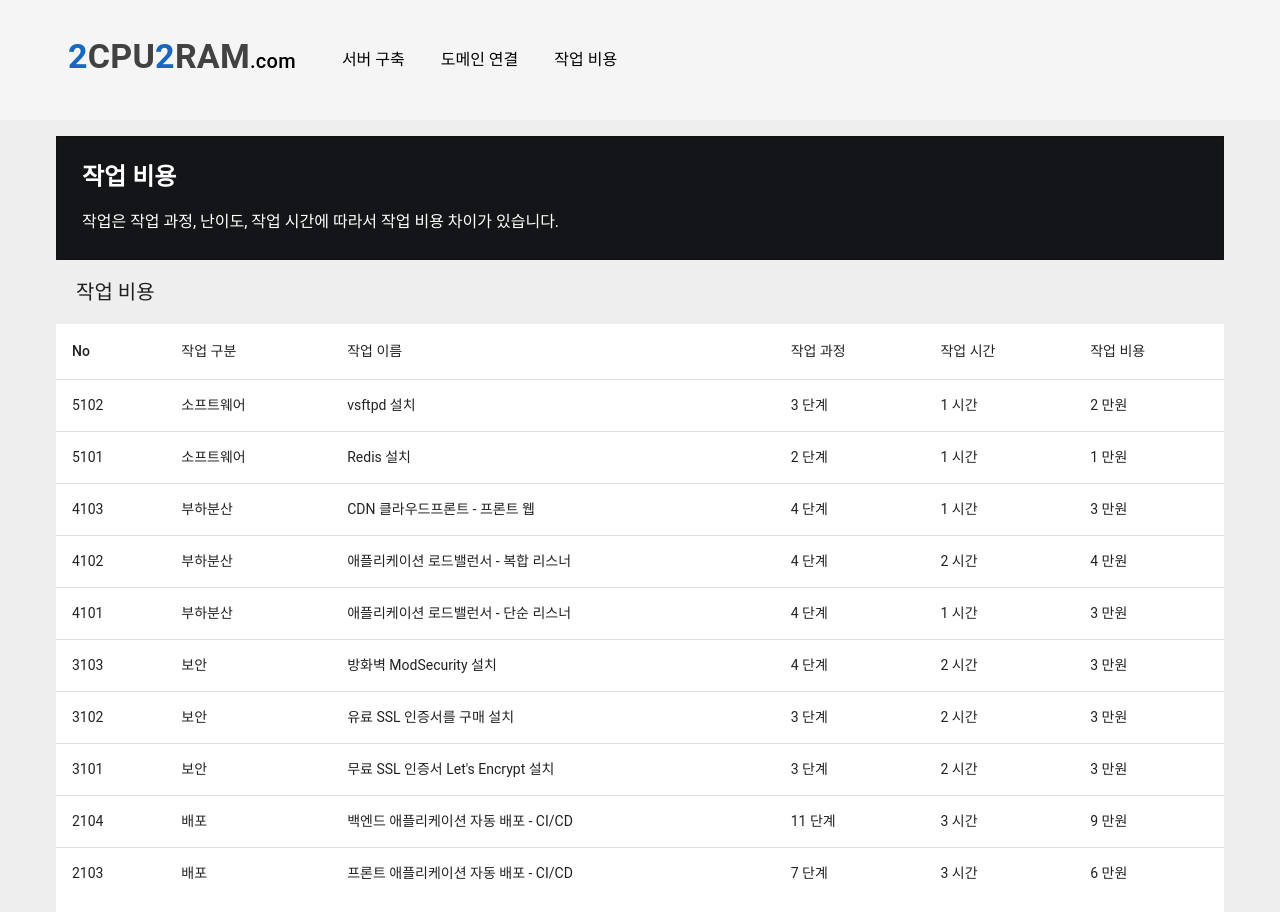
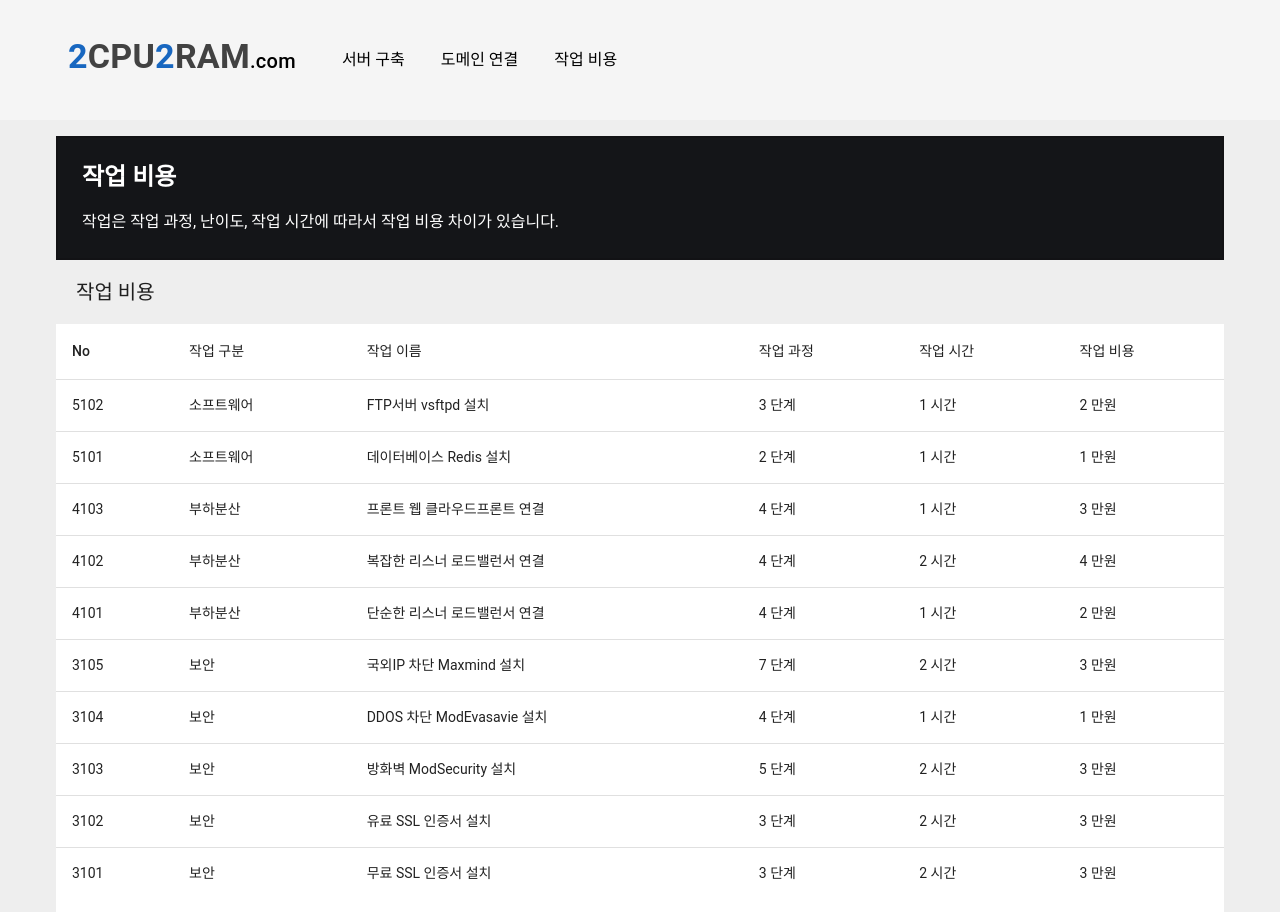
Before and after one commit to donkihotel/nuxt4, a Nuxt app: page /task in a window 1280 px wide. Shown: the top 912 px of the page. Built offline with nearby package versions, Linux system fonts and the light colour scheme.

Commit message:
260121-4

```diff
--- a/app/data/task/3102.json
+++ b/app/data/task/3102.json
@@ -2,15 +2,15 @@
     "id": 3102,
     "date": "2025-10-23",
     "type": "보안",
-    "title": "유료 SSL 인증서를 구매 설치",
+    "title": "유료 SSL 인증서 구매 설치",
     "time": 1,
     "price": 3,
     "image": null,
     "process": [
         {
             "step": 1,
-            "title": "SS 인증서 구매",
-            "content": "인증서를 파는곳에서 구매를 합니다."
+            "title": "SSL 인증서 구매",
+            "content": "인증서를 구매를 합니다."
         },
         {
             "step": 2,
--- a/app/data/task/3103.json
+++ b/app/data/task/3103.json
@@ -3,7 +3,7 @@
     "date": "2025-10-23",
     "type": "보안",
     "title": "방화벽 ModSecurity 설치",
-    "time": 1,
+    "time": 2,
     "price": 3,
     "image": null,
     "process": [
@@ -26,6 +26,11 @@
             "step": 4,
             "title": "ModSecurity 설정",
             "content": "차단 룰을 설정 합니다."
+        },
+        {
+            "step": 5,
+            "title": "웹서버 재시작",
+            "content": "Apaceh 또는 Nginx를 재시작 합니다."
         }
     ]
 }
--- /dev/null
+++ b/app/data/task/3104.json
@@ -0,0 +1,31 @@
+{
+    "id": 3104,
+    "date": "2025-10-23",
+    "type": "보안",
+    "title": "DDOS 차단 ModEvasive 설치",
+    "time": 1,
+    "price": 1,
+    "image": null,
+    "process": [
+        {
+            "step": 1,
+            "title": "Evasive 설치",
+            "content": "아파치 모듈 Evasive 설치를 하고 활성화 합니다."
+        },
+        {
+            "step": 2,
+            "title": "로그 디렉토리 생성",
+            "content": "로그 디렉토리를 생성하고 권한 설정을 합니다."
+        },
+        {
+            "step": 3,
+            "title": "Evasive 설정",
+            "content": "차단 규칙을 설정합니다."
+        },
+        {
+            "step": 4,
+            "title": "아파치 재시작",
+            "content": "아파치를 재시작 합니다."
+        }
+    ]
+}
--- /dev/null
+++ b/app/data/task/3105.json
@@ -0,0 +1,51 @@
+{
+    "id": 3105,
+    "date": "2025-10-23",
+    "type": "보안",
+    "title": "국외IP 차단 Maxmind 설치",
+    "time": 2,
+    "price": 3,
+    "image": null,
+    "process": [
+        {
+            "step": 1,
+            "title": "Maxmind 키 발급",
+            "content": "Maxmind 사이트에서 키 발급 합니다."
+        },
+        {
+            "step": 2,
+            "title": "Maxmind 설치",
+            "content": "Maxmind geoip 설치를 하고 키 설정 합니다."
+        },
+        {
+            "step": 3,
+            "title": "Geo 데이타 받기",
+            "content": "명령어로 Geo 데이타를 받고, 스케줄에 등록 합니다."
+        },
+        {
+            "step": 4,
+            "title": "개발 도구 설치",
+            "content": "빌드하기위한 필요한 패키지를 설치 합니다."
+        },
+        {
+            "step": 5,
+            "title": "Apache 모듈 Maxminddb 설치",
+            "content": "소스를 내려받고 컴파일 설치를 합니다."
+        },
+        {
+            "step": 6,
+            "title": "Aapache 모듈 연결",
+            "content": "모듈을 Apache 연결합니다."
+        },
+        {
+            "step": 7,
+            "title": "Aapache 에 Maxminddb 연결",
+            "content": "Apache 설정에 조건을 설정 합니다."
+        },
+        {
+            "step": 8,
+            "title": "아파치 재시작",
+            "content": "아파치를 재시작 합니다."
+        }
+    ]
+}
--- a/app/data/task/4101.json
+++ b/app/data/task/4101.json
@@ -4,7 +4,7 @@
     "type": "부하분산",
     "title": "애플리케이션 로드밸런서 - 단순 리스너",
     "time": 1,
-    "price": 3,
+    "price": 2,
     "image": null,
     "process": [
         {
--- a/app/data/task/4102.json
+++ b/app/data/task/4102.json
@@ -3,7 +3,7 @@
     "date": "2025-10-23",
     "type": "부하분산",
     "title": "애플리케이션 로드밸런서 - 복합 리스너",
-    "time": 1,
+    "time": 2,
     "price": 4,
     "image": null,
     "process": [
--- a/app/data/task/4103.json
+++ b/app/data/task/4103.json
@@ -2,7 +2,7 @@
     "id": 4103,
     "date": "2025-10-23",
     "type": "부하분산",
-    "title": "CDN 클라우드프론트 - 프론트 웹",
+    "title": "프론트 웹 클ㄹ우드프론트 연결",
     "time": 1,
     "price": 3,
     "image": null,
--- a/app/data/task/5101.json
+++ b/app/data/task/5101.json
@@ -2,7 +2,7 @@
     "id": 5101,
     "date": "2025-10-23",
     "type": "소프트웨어",
-    "title": "Redis 설치",
+    "title": "데이터베이스 Redis 설치",
     "time": 1,
     "price": 1,
     "image": null,
--- a/app/data/task/5102.json
+++ b/app/data/task/5102.json
@@ -2,7 +2,7 @@
     "id": 5102,
     "date": "2025-10-23",
     "type": "소프트웨어",
-    "title": "vsftpd 설치",
+    "title": "FTP서버 vsftpd 설치",
     "time": 1,
     "price": 2,
     "image": null,
--- a/app/data/task/main.json
+++ b/app/data/task/main.json
@@ -83,7 +83,7 @@
         {
             "id": 2103,
             "design": "배포",
-            "title": "프론트 애플리케이션 자동 배포 - CI/CD",
+            "title": "프론트 애플리케이션 자동(CI/CD) 배포",
             "count": 7,
             "time": 3,
             "price": 6
@@ -91,7 +91,7 @@
         {
             "id": 2104,
             "design": "배포",
-            "title": "백엔드 애플리케이션 자동 배포 - CI/CD",
+            "title": "백엔드 애플리케이션 자동(CI/CD) 배포",
             "count": 11,
             "time": 3,
             "price": 9
@@ -99,7 +99,7 @@
         {
             "id": 3101,
             "design": "보안",
-            "title": "무료 SSL 인증서 Let's Encrypt 설치",
+            "title": "무료 SSL 인증서 설치",
             "count": 3,
             "time": 2,
             "price": 3
@@ -107,7 +107,7 @@
         {
             "id": 3102,
             "design": "보안",
-            "title": "유료 SSL 인증서를 구매 설치",
+            "title": "유료 SSL 인증서 설치",
             "count": 3,
             "time": 2,
             "price": 3
@@ -116,22 +116,38 @@
             "id": 3103,
             "design": "보안",
             "title": "방화벽 ModSecurity 설치",
+            "count": 5,
+            "time": 2,
+            "price": 3
+        },
+        {
+            "id": 3104,
+            "design": "보안",
+            "title": "DDOS 차단 ModEvasavie 설치",
             "count": 4,
+            "time": 1,
+            "price": 1
+        },
+        {
+            "id": 3105,
+            "design": "보안",
+            "title": "국외IP 차단 Maxmind 설치",
+            "count": 7,
             "time": 2,
             "price": 3
         },
         {
             "id": 4101,
             "design": "부하분산",
-            "title": "애플리케이션 로드밸런서 - 단순 리스너",
+            "title": "단순한 리스너 로드밸런서 연결",
             "count": 4,
             "time": 1,
-            "price": 3
+            "price": 2
         },
         {
             "id": 4102,
             "design": "부하분산",
-            "title": "애플리케이션 로드밸런서 - 복합 리스너",
+            "title": "복잡한 리스너 로드밸런서 연결",
             "count": 4,
             "time": 2,
             "price": 4
@@ -139,7 +155,7 @@
         {
             "id": 4103,
             "design": "부하분산",
-            "title": "CDN 클라우드프론트 - 프론트 웹",
+            "title": "프론트 웹 클라우드프론트 연결",
             "count": 4,
             "time": 1,
             "price": 3
@@ -147,7 +163,7 @@
         {
             "id": 5101,
             "design": "소프트웨어",
-            "title": "Redis 설치",
+            "title": "데이터베이스 Redis 설치",
             "count": 2,
             "time": 1,
             "price": 1
@@ -155,7 +171,7 @@
         {
             "id": 5102,
             "design": "소프트웨어",
-            "title": "vsftpd 설치",
+            "title": "FTP서버 vsftpd 설치",
             "count": 3,
             "time": 1,
             "price": 2
--- a/app/layouts/default.vue
+++ b/app/layouts/default.vue
@@ -32,7 +32,10 @@
 
     <v-footer class="text-center d-flex flex-column" absolute>
       <div>
-        ⓒ {{ new Date().getFullYear() }}. <span class="text-primary">2</span>CPU<span class="text-primary">2</span>RAM
+        ⓒ {{ new Date().getFullYear() }}.
+        <span class="font-weight-bold">
+          <span class="text-primary">2</span>CPU<span class="text-primary">2</span>RAM
+        </span>
         Co. All rights reserved.
       </div>
     </v-footer>
--- a/app/pages/index.vue
+++ b/app/pages/index.vue
@@ -158,7 +158,7 @@
   <v-dialog v-model="dialog" max-width="420">
     <v-card rounded="lg">
       <v-card-title class="text-h6 font-weight-bold">
-        크몽 사이트 이동 안내
+        외부 사이트 이동 안내
       </v-card-title>
 
       <v-card-text>
```
